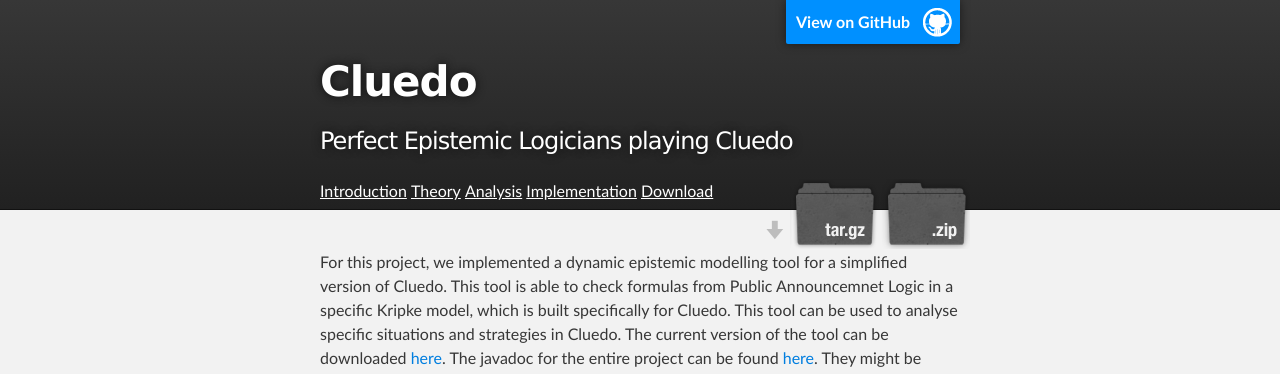
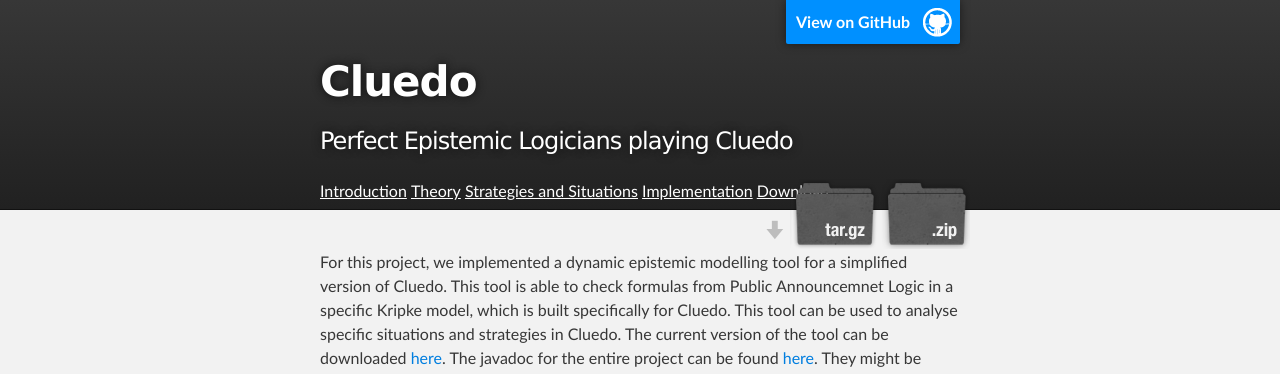
Before and after one commit to rmellema/Cluedo, a Jekyll site: the page built from index.html, in a window 1280 px wide and 900 px high. Shown: the top 374 px of the window. Built offline with Jekyll 4.4.1, drawn with Linux system fonts in a browser that asks for light colours.

Commit message:
Changed 'Analysis' to 'Strategies and Situations'

```diff
--- a/_layouts/default.html
+++ b/_layouts/default.html
@@ -24,7 +24,7 @@
             <ul>
               <li><a href="./index.html">Introduction</a></li>
               <li><a href="./theory.html">Theory</a></li>
-              <li><a href="./analysis.html">Analysis</a></li>
+              <li><a href="./strategies.html">Strategies and Situations</a></li>
               <li><a href="./implementation.html">Implementation</a></li>
               <li><a href="./download.html">Download</a></li>
             </ul>
--- a/analysis.html
+++ /dev/null
@@ -1,3 +0,0 @@
----
-title: Analysis
----
--- /dev/null
+++ b/strategies.html
@@ -0,0 +1,3 @@
+---
+title: Strategies and Situations
+---
```
